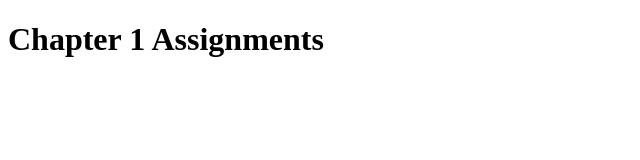
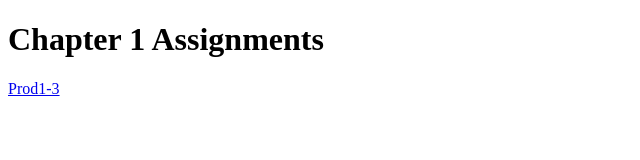
Before and after one commit to CoreyT1/THE-java-class, a plain HTML site: page Chapter1/index.html in a window 1280 px wide. Shown: the full height of the page, 0-640 px from the left. Drawn offline with Linux system fonts and the light colour scheme.

Commit message:
Update index.html

```diff
--- a/Chapter1/index.html
+++ b/Chapter1/index.html
@@ -6,6 +6,8 @@
 <meta name="viewport" content="width=device-width, initial-scale=1">
 </head>
   <h1>Chapter 1 Assignments</h1>
+  <p><a href="Chapter1/prod1-03.html">Prod1-3</a>
+  </p>
 <body>
 </body>
 </html>
```
